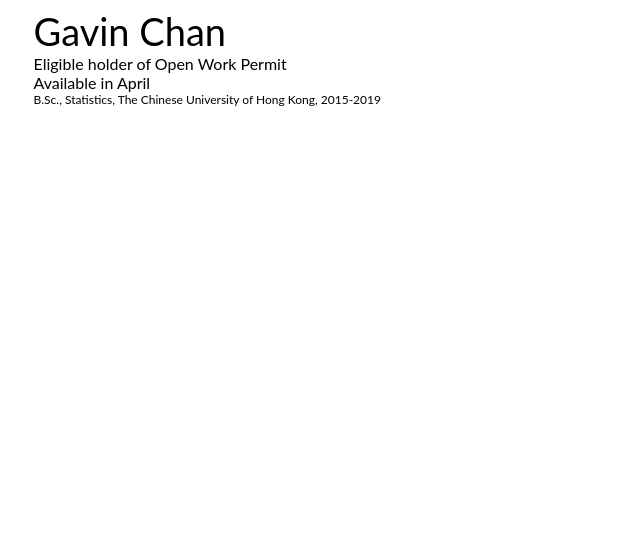
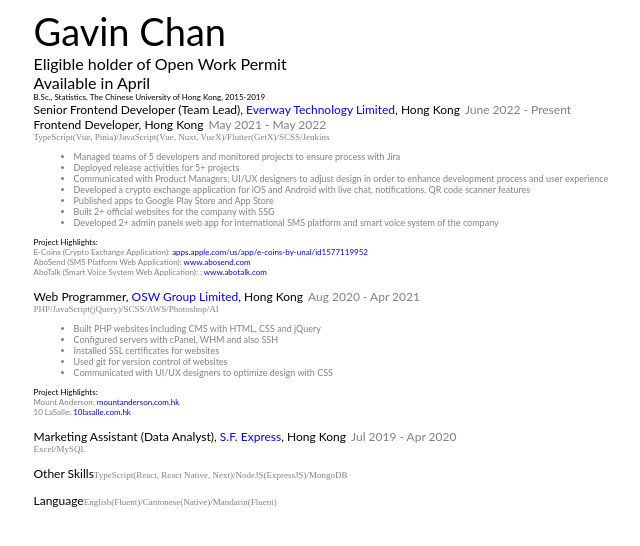
Before and after one commit to gavindevelop4/resume-vue, a Vue app: page / in a window 1280 px wide. Shown: the top 546 px of the page, without its empty margins (309-949 px from the left). Built offline with nearby package versions, Linux system fonts and the light colour scheme.

Commit message:
Alter: components

```diff
--- a/src/App.vue
+++ b/src/App.vue
@@ -1,14 +1,18 @@
 <template>
-  <resume />
+  <resumeHeader />
+  <resumeMain />
 </template>
 
 <script>
-import Resume from './components/Resume.vue'
+import resumeHeader from './components/ResumeHeader.vue'
+import resumeMain from './components/ResumeMain.vue'
+
 
 export default {
   name: 'App',
   components: {
-    Resume
+    resumeHeader,
+    resumeMain
   }
 }
 </script>
--- /dev/null
+++ b/src/components/EmploymentHistoryTitle.vue
@@ -0,0 +1,55 @@
+<template>
+  <div class="employmentHistoryTitle">
+    <span class="title">{{ title }}</span>,
+    <span class="company">{{ company }}</span><span v-if="company !== ''">, </span>
+    <span class="location">{{ location }}</span>
+    <span class="date"> {{ startDate }} - {{ endDate }}</span>
+  </div>
+</template>
+
+<script>
+export default {
+  name: "employmentHistoryTitle",
+  props: {
+    title: {
+      type: String,
+      default: '',
+    },
+    company: {
+      type: String,
+      default: '',
+    },
+    companyHref: {
+      type: String,
+      default: '',
+    },
+    location: {
+      type: String,
+      default: 'Hong Kong'
+    },
+    startDate: {
+      type: String,
+      default: '',
+    },
+    endDate: {
+      type: String,
+      default: 'current'
+    }
+  }
+}
+</script>
+
+<style lang="scss" scoped>
+.employmentHistoryTitle {
+  font-size: 12px;
+
+  .company {
+    color: blue;
+  }
+
+  .date {
+    color: grey;
+    margin-left: 5px;
+  }
+}
+</style>
--- /dev/null
+++ b/src/components/OneLineBlock.vue
@@ -0,0 +1,34 @@
+<template>
+  <div class="oneLineBlock">
+    <span class="title">{{ title }}</span>
+    <span class="skills">{{ skills }}</span>
+  </div>
+</template>
+
+<script>
+export default {
+  name: "oneLineBlock",
+  props: {
+    title: {
+      type: String,
+      default: ''
+    },
+    skills: {
+      type: String,
+      default: ''
+    }
+  }
+}
+</script>
+
+<style lang="scss" scoped>
+.oneLineBlock {
+  font-size: 12px;
+
+  .skills {
+    font-size: 9px;
+    color: grey;
+    font-family: "Source Code Pro";
+  }
+}
+</style>
--- /dev/null
+++ b/src/components/ProjectHighlights.vue
@@ -0,0 +1,38 @@
+<template>
+  <div class="projectHighlights">
+    <div class="title">Project Highlights:</div>
+    <div v-for="(item, index) in list" :key="index">
+      <span class="projectName">{{ item.name }}: </span>
+      <span class="projectLink">{{ item.url }}</span>
+    </div>
+  </div>
+</template>
+
+<script>
+export default {
+  name: "projectHightlights",
+  props: {
+    list: {
+      type: Array,
+      default: () => [],
+    }
+  }
+}
+</script>
+
+<style lang="scss" scoped>
+.projectHighlights {
+  font-size: 8px;
+
+  .title {
+    text-decoration: bold;
+  }
+
+  .projectName {
+    color: grey;
+  }
+  .projectLink {
+    color: blue;
+  }
+}
+</style>
--- /dev/null
+++ b/src/components/ResponsibilitesList.vue
@@ -0,0 +1,26 @@
+<template>
+  <div class="responsibilitesList">
+    <ul>
+      <li v-for="(item, index) in list" :key="index">{{ item }}</li>
+    </ul>
+  </div>
+</template>
+
+<script>
+export default {
+  name: "responsibilitiesList",
+  props: {
+    list: {
+      type: Array,
+      default: () => [],
+    }
+  }
+}
+</script>
+
+<style>
+.responsibilitesList {
+  color: grey;
+  font-size: 9px;
+}
+</style>
--- a/src/components/Resume.vue
+++ b/src/components/ResumeHeader.vue
@@ -14,7 +14,7 @@
 
 <script>
 export default {
-  name: "resumePage",
+  name: "resumeHeader",
 }
 </script>
 
@@ -46,6 +46,6 @@
     display: flex;
     justify-content: flex-start;
     align-items: center;
-    font-size: 12px;
+    font-size: 8px;
   }
 </style>
--- /dev/null
+++ b/src/components/ResumeMain.vue
@@ -0,0 +1,157 @@
+<template>
+  <div class="main">
+    <!-- EVERWAY -->
+    <div class="employmentHistory">
+      <employmentHistoryTitle
+        title='Senior Frontend Developer (Team Lead)'
+        company="Everway Technology Limited"
+        location="Hong Kong"
+        startDate="June 2022"
+        endDate="Present"
+      />
+
+      <employmentHistoryTitle
+        title='Frontend Developer'
+        startDate="May 2021"
+        endDate="May 2022"
+      />
+
+      <skills skills="TypeScript(Vue, Pinia)/JavaScript(Vue, Nuxt, VueX)/Flutter(GetX)/SCSS/Jenkins" />
+
+      <responsibilites-list
+        :list="everwayResList"
+      />
+
+      <project-hightlights
+        :list="everwayProjects"
+      />
+    </div>
+
+    <!-- OSW -->
+    <div class="employmentHistory">
+      <employmentHistoryTitle
+        title='Web Programmer'
+        company="OSW Group Limited"
+        location="Hong Kong"
+        startDate="Aug 2020"
+        endDate="Apr 2021"
+      />
+
+      <skills skills="PHP/JavaScript(jQuery)/SCSS/AWS/Photoshop/AI" />
+
+      <responsibilites-list
+        :list="oswResList"
+      />
+
+      <project-hightlights
+        :list="oswProjects"
+      />
+    </div>
+
+    <!-- SF -->
+    <div class="employmentHistory">
+      <employmentHistoryTitle
+        title='Marketing Assistant (Data Analyst)'
+        company="S.F. Express"
+        location="Hong Kong"
+        startDate="Jul 2019"
+        endDate="Apr 2020"
+      />
+
+      <skills skills="Excel/MySQL" />
+    </div>
+
+    <div class="employmentHistory">
+      <one-line-block
+        title="Other Skills"
+        skills="TypeScript(React, React Native, Next)/NodeJS(ExpressJS)/MongoDB"
+      />
+    </div>
+
+    <div class="employmentHistory">
+      <one-line-block
+        title="Language"
+        skills="English(Fluent)/Cantonese(Native)/Mandarin(Fluent)"
+      />
+    </div>
+
+  </div>
+</template>
+
+<script>
+import employmentHistoryTitle from '@/components/EmploymentHistoryTitle.vue'
+import skills from '@/components/Skills.vue'
+import ResponsibilitesList from './ResponsibilitesList.vue'
+import projectHightlights from '@/components/ProjectHighlights.vue'
+import oneLineBlock from '@/components/OneLineBlock.vue'
+
+export default {
+  name: "resumeMain",
+  components: {
+    employmentHistoryTitle,
+    skills,
+    ResponsibilitesList,
+    projectHightlights,
+    oneLineBlock
+  },
+  computed: {
+    // everway
+    everwayResList() {
+      return [
+      "Managed teams of 5 developers and monitored projects to ensure process with Jira",
+      "Deployed release activities for 5+ projects",
+      `Communicated with Product Managers, UI/UX designers to adjust design in order to enhance development process and user
+        experience`,
+"Developed a crypto exchange application for iOS and Android with live chat, notifications, QR code scanner features",
+"Published apps to Google Play Store and App Store",
+"Built 2+ official websites for the company with SSG",
+"Developed 2+ admin panels web app for international SMS platform and smart voice system of the company",
+    ]
+    },
+    everwayProjects() {
+      return [
+        {
+          name: "E-Coins (Crypto Exchange Application)",
+          url: "apps.apple.com/us/app/e-coins-by-unal/id1577119952",
+        },
+        {
+          name: "AboSend (SMS Platform Web Application)",
+          url: "www.abosend.com",
+        },{
+          name: "AboTalk (Smart Voice System Web Application): ",
+          url: "www.abotalk.com",
+        },
+      ]
+    },
+
+    // osw
+    oswResList() {
+      return [
+        "Built PHP websites including CMS with HTML, CSS and jQuery",
+        "Configured servers with cPanel, WHM and also SSH",
+        "Installed SSL certificates for websites",
+        "Used git for version control of websites",
+        "Communicated with UI/UX designers to optimize design with CSS",
+      ]
+    },
+    oswProjects() {
+      return [
+        {
+          name: "Mount Anderson",
+          url: "mountanderson.com.hk"
+        },
+        {
+          name: "10 LaSalle",
+          url: "10lasalle.com.hk",
+        }
+      ]
+    }
+  }
+}
+</script>
+
+<style lang="scss" scoped>
+.employmentHistory {
+  margin-bottom: 12px;
+}
+</style>
--- /dev/null
+++ b/src/components/Skills.vue
@@ -0,0 +1,25 @@
+<template>
+  <div class="skills">
+    {{ skills }}
+  </div>
+</template>
+
+<script>
+export default {
+  name: "skillsSet",
+  props: {
+    skills: {
+      type: String,
+      default: ''
+    }
+  }
+}
+</script>
+
+<style>
+.skills {
+  font-size: 9px;
+  font-family: "Source Code Pro";
+  color: grey;
+}
+</style>
```
Also changed, not shown: src/components/HelloWorld.vue (deleted, +0 -58 lines). Lines whose indentation alone changed are shown as unchanged.
